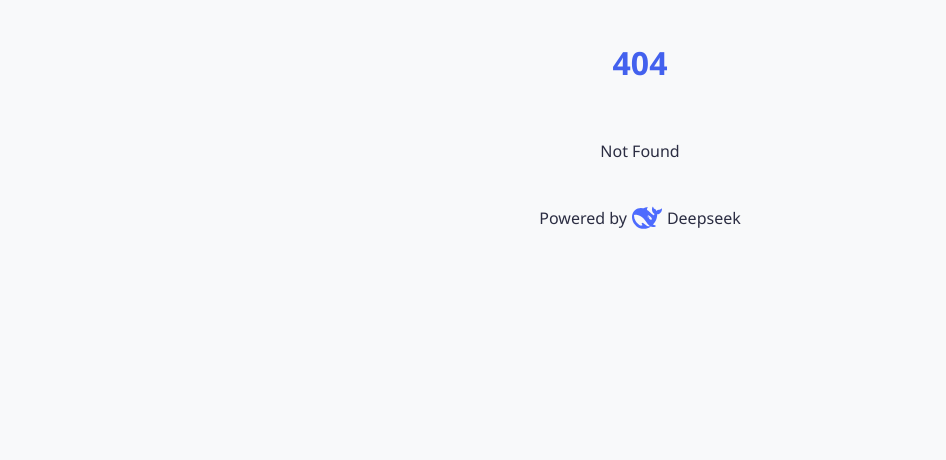
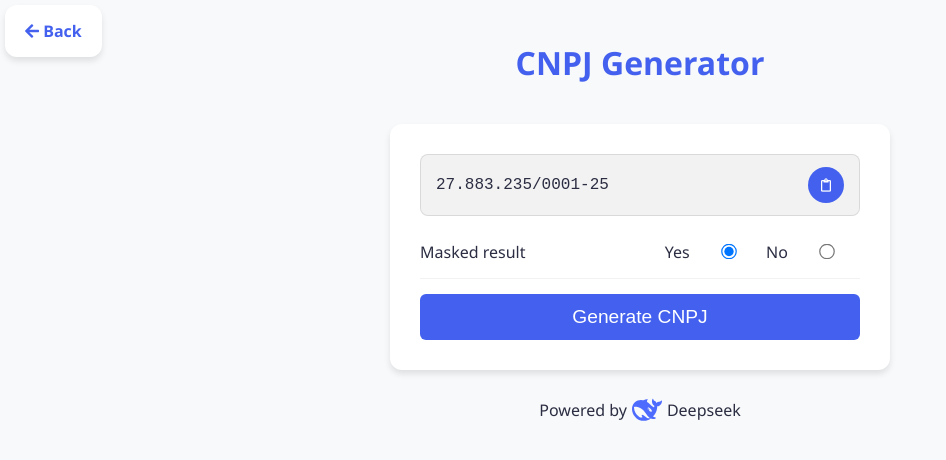
Before and after one commit to jardsonsales/utility_tools, a SvelteKit app: page /cnpj-generator in a window 1280 px wide. Before the commit this address had no page. Shown: the top 460 px of the page, without its empty margins (0-946 px from the left). Built offline with nearby package versions, Linux system fonts and the light colour scheme.

Commit message:
feat(route): add CNPJ generator page
- add a new page to generate CNPJ numbers
- implement CNPJ generation logic
- add copy to clipboard functionality
- implement toggle for masked/unmasked output

```diff
--- /dev/null
+++ b/src/routes/cnpj-generator/+page.svelte
@@ -0,0 +1,96 @@
+<script lang="ts">
+    import { onMount } from "svelte";
+    import BackButton from "$lib/components/BackButton.svelte";
+
+    let result = $state("");
+    let mask = $state("1");
+    let copyBtnIcon = $state("far fa-clipboard");
+
+    function copyClipboard() {
+        copyBtnIcon = "fas fa-check";
+        setTimeout(() => { copyBtnIcon = "far fa-clipboard" }, 1000);
+        navigator.clipboard.writeText(result);
+    }
+
+    function generateCNPJ(): void {
+        const randomDigits: number[] = [];
+        for (let i = 0; i < 8; i++) {
+            randomDigits.push(Math.floor(Math.random() * 10));
+        }
+
+        const allTwelveDigits = [...randomDigits, 0, 0, 0, 1];
+
+        const weights1 = [5, 4, 3, 2, 9, 8, 7, 6, 5, 4, 3, 2];
+        let sum1 = 0;
+        for (let i = 0; i < 12; i++) {
+            sum1 += allTwelveDigits[i] * weights1[i];
+        }
+        const remainder1 = sum1 % 11;
+        const digit1 = remainder1 < 2 ? 0 : 11 - remainder1;
+
+        const weights2 = [6, 5, 4, 3, 2, 9, 8, 7, 6, 5, 4, 3, 2];
+        const allDigits = [...allTwelveDigits, digit1];
+        let sum2 = 0;
+        for (let i = 0; i < 13; i++) {
+            sum2 += allDigits[i] * weights2[i];
+        }
+        const remainder2 = sum2 % 11;
+        const digit2 = remainder2 < 2 ? 0 : 11 - remainder2;
+
+        const fullCNPJ = [...allTwelveDigits, digit1, digit2];
+        const cnpjString = fullCNPJ.join('');
+        result = (mask == "0" ? cnpjString : `${cnpjString.slice(0, 2)}.${cnpjString.slice(2, 5)}.${cnpjString.slice(5, 8)}/${cnpjString.slice(8, 12)}-${cnpjString.slice(12, 14)}`)
+    }
+
+    onMount(() => {
+        generateCNPJ();
+    });
+</script>
+
+<svelte:head>
+    <title>CNPJ Generator</title>
+    <link rel="stylesheet" href="https://cdnjs.cloudflare.com/ajax/libs/font-awesome/5.15.2/css/all.min.css">
+</svelte:head>
+
+<BackButton />
+
+<h1>CNPJ Generator</h1>
+
+<div class="main-card">
+    <div class="result-container">
+        <span id="result">{result}</span>
+        <button onclick="{copyClipboard}" class="btn btn-cpy btn-icon" id="clipboard" aria-label="Copy">
+            <i class="{copyBtnIcon}"></i>
+        </button>
+    </div>
+
+
+    <div class="form-control">
+        <label for="numbers">Masked result</label>
+        <div class="flex">Yes <input bind:group="{mask}" type="radio" name="mask" value="1" /> No <input bind:group="{mask}" type="radio" name="mask" value="0" /></div>
+    </div>
+
+    <button class="btn btn-large" id="generate" onclick="{generateCNPJ}">Generate CNPJ</button>
+</div>
+
+<style>
+.result-container {
+    background-color: rgba(0, 0, 0, 0.05);
+    border: 1px solid rgba(0, 0, 0, 0.1);
+    border-radius: 8px;
+    display: flex;
+    justify-content: space-between;
+    align-items: center;
+    padding: 12px 15px;
+    margin-bottom: 25px;
+    position: relative;
+}
+#result {
+    word-wrap: break-word;
+    overflow: hidden;
+    text-overflow: ellipsis;
+    white-space: nowrap;
+    max-width: calc(100% - 40px);
+    font-family: 'Courier New', monospace;
+}
+</style>
```
Also changed, not shown: src/routes/+page.svelte (+11 -0 lines).
